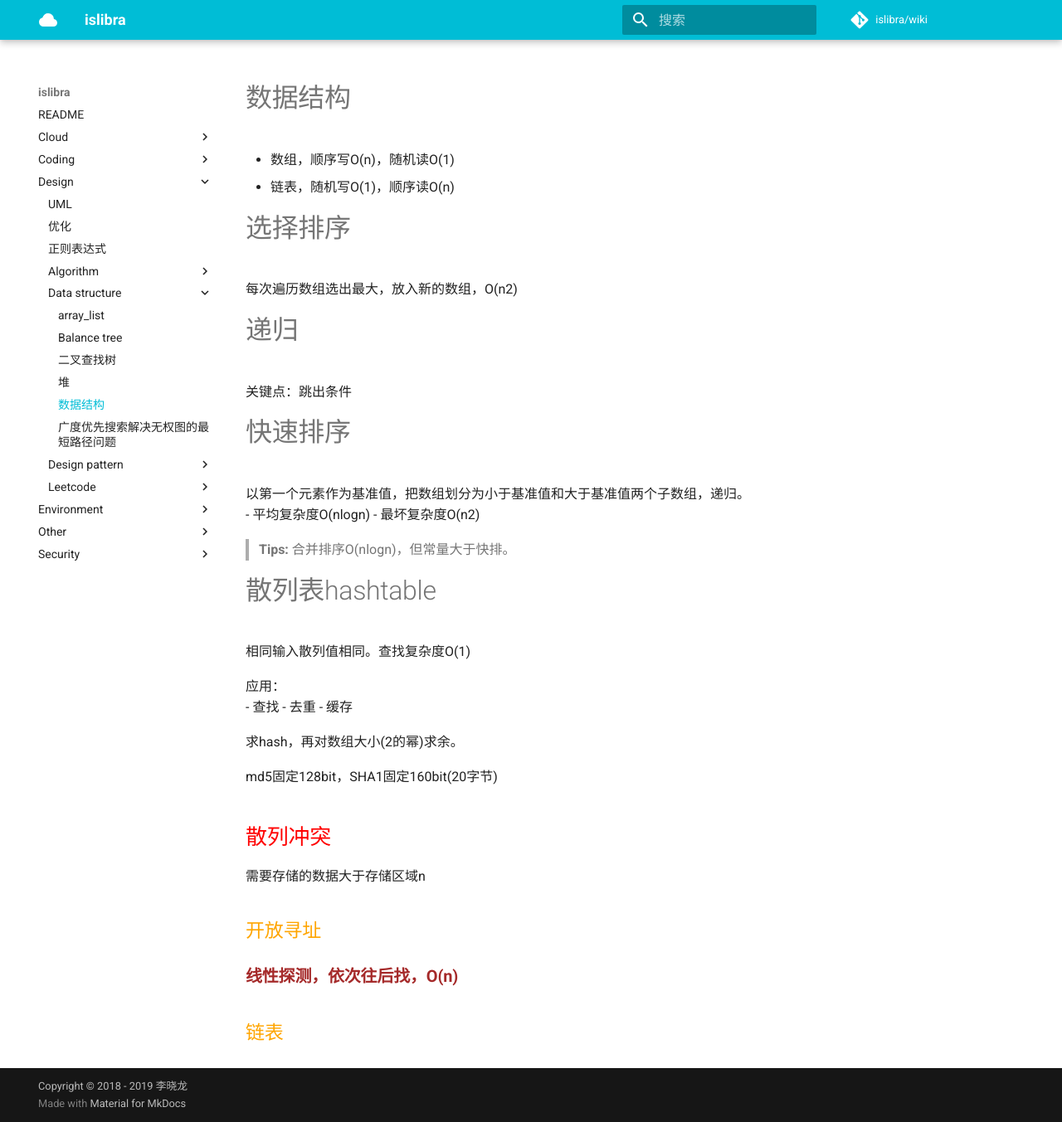
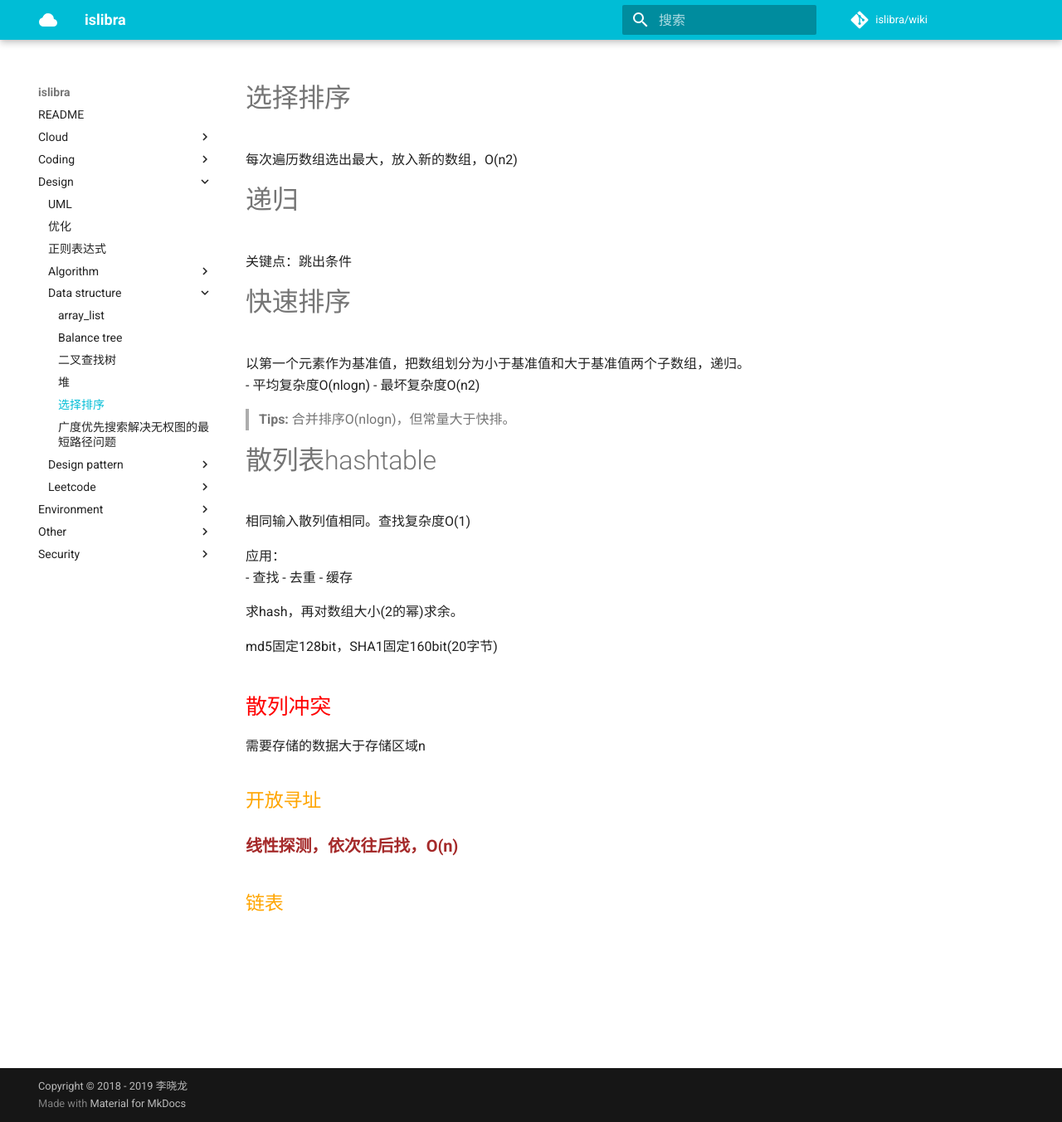
Before and after one commit to islibra/wiki, an MkDocs documentation site: the page built from docs/design/data_structure/查找排序.md, in a window 1280 px wide and 1353 px high. Shown: the whole window at 83% size. Built offline with MkDocs 1.6.1 and Material for MkDocs 9.7.7, drawn with Linux system fonts in a browser that asks for light colours; comment, search, counter and statistics services are not loaded.

Commit message:
Update 查找排序.md

```diff
--- a/docs/design/data_structure/查找排序.md
+++ b/docs/design/data_structure/查找排序.md
@@ -1,8 +1,3 @@
-# 数据结构
-
-- 数组，顺序写O(n)，随机读O(1)
-- 链表，随机写O(1)，顺序读O(n)
-
 # 选择排序
 
 每次遍历数组选出最大，放入新的数组，O(n2)
```
